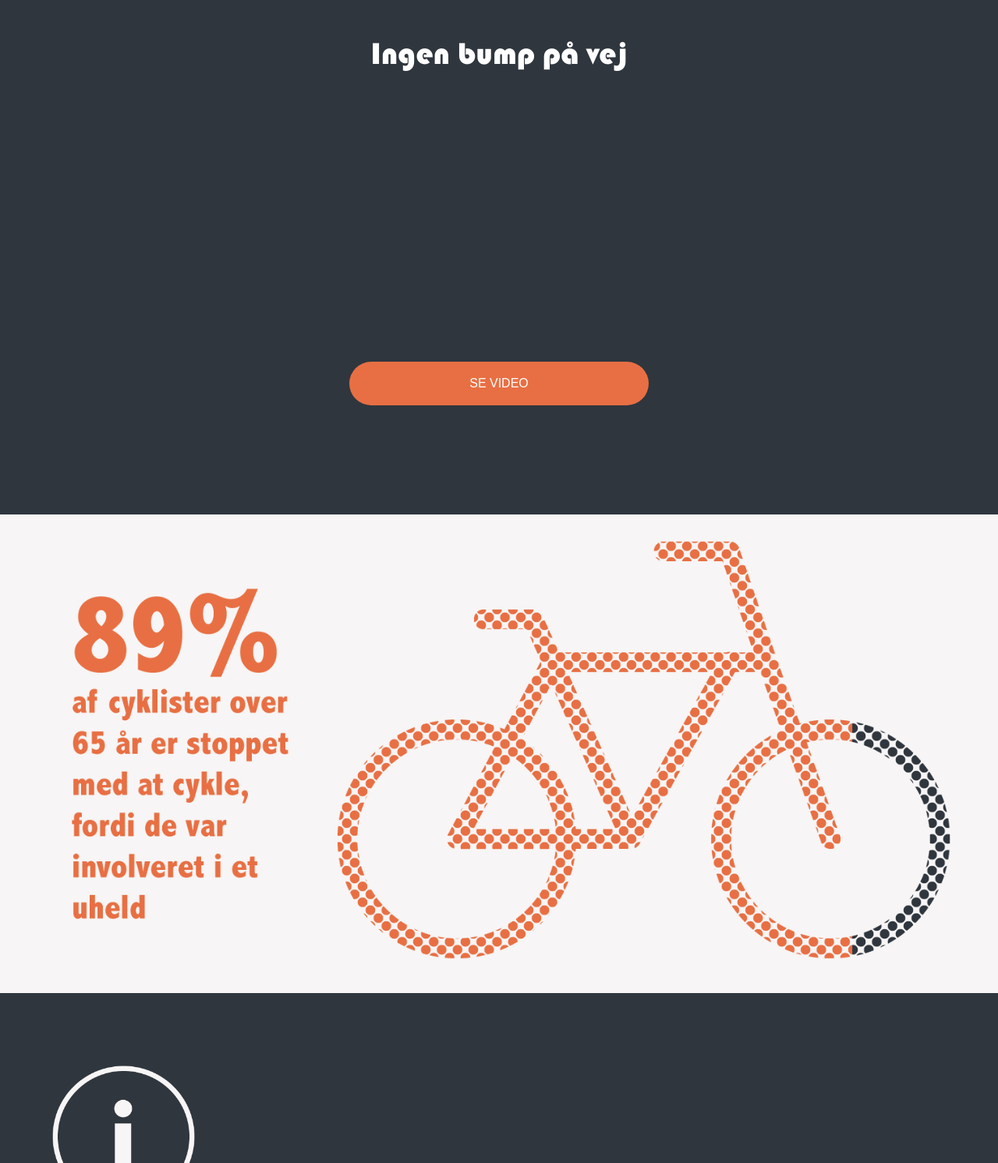
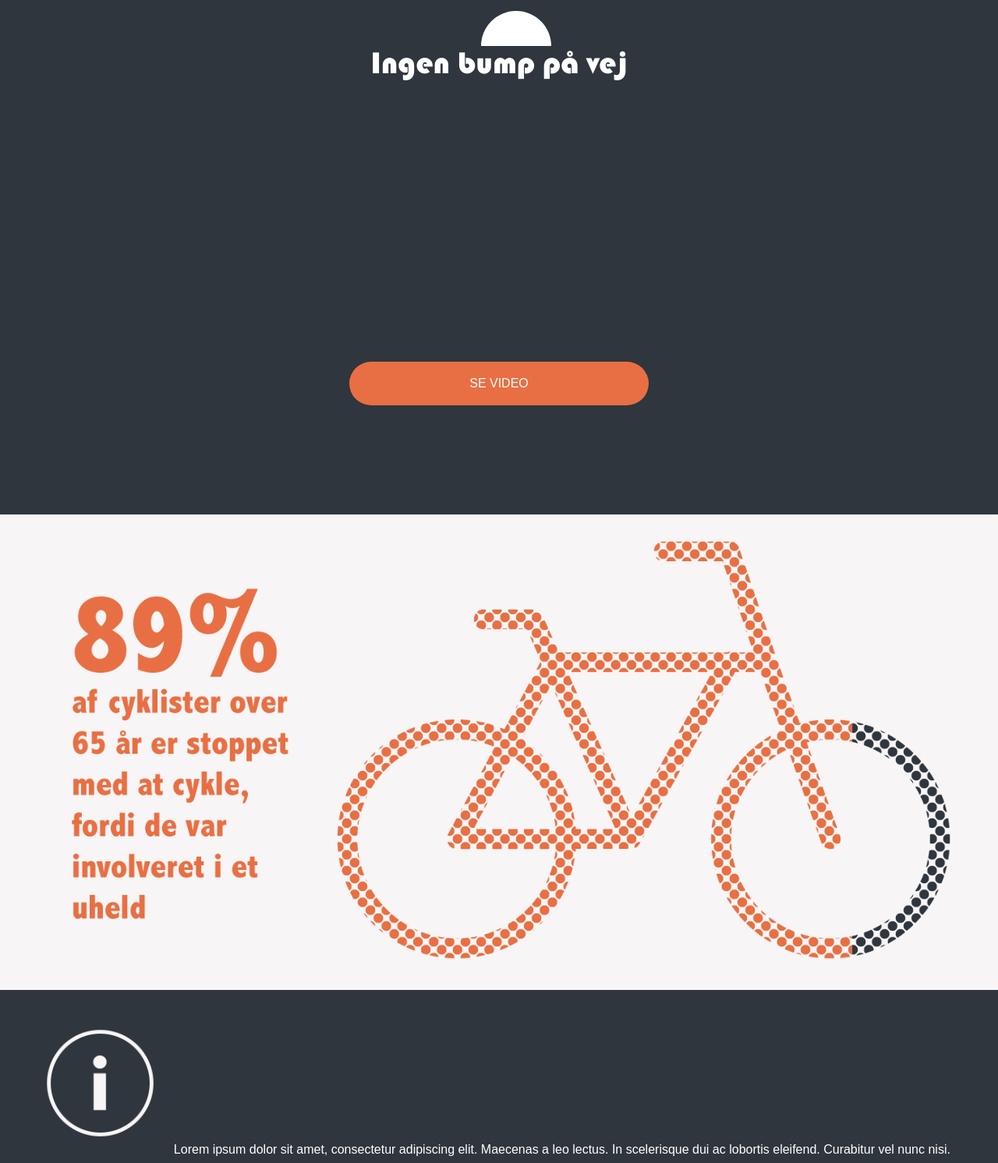
Before and after one commit to Ireneseedorff/Bump_paa_vej, a plain HTML site: page index.html in a window 1280 px wide. Shown: the part 108-1600 px from the top of the page at 78% size. Drawn offline with Linux system fonts and the light colour scheme.

Commit message:
Første halvcirkler lavet

```diff
--- a/index.html
+++ b/index.html
@@ -27,8 +27,10 @@
    </header>
 
     <div id="video_sektion">
+      <div class="kampagnelogo">
+       <div class="circle"></div>
         <h2>Ingen bump på vej</h2>
-
+    </div>
 
         <div class="button">
     <a href="video.html">SE VIDEO</a>
--- a/style.css
+++ b/style.css
@@ -59,6 +59,8 @@ a {
     color: #E86F43;
      }
 
+
+
 #menu {
     width: 100%;
     position: fixed;
@@ -78,6 +80,13 @@ header {
     top: 0;
     height: 20vw;
 }
+
+.kampagnelogo {
+
+}
+
+
+
 
 /* FOOTER */
 footer {
@@ -173,6 +182,10 @@ h5 {
         padding: 0;
         height: 80vw;
     }
+    #video_sektion h2 {
+        position: relative;
+        top: 1vw;
+    }
 
     .button {
         margin: 40vw 30vw 0vw 30vw;
@@ -208,6 +221,26 @@ h5 {
     #infotekst img {
         width: 20%
     }
+    .circle{
+    position: absolute;
+     height:45px;
+     width:90px;
+     border-radius: 90px 90px 0 0;
+     background: #FFFFFF;
+    top: 2.5vw;
+    left: 46.2vw;
+        margin: 2vw
+    }
+
+    #menu a:hover {
+        color: #FFFFFF;
+     height:40px;
+     width:90px;
+     border-radius: 90px 90px 0 0;
+     background: #707070;
+    top: 3vw;
+     }
+
 }
 
 @media only screen and (min-width:1100px) {
@@ -227,4 +260,12 @@ h5 {
         width: 200px;
     }
 
+    #infotekst img {
+        width: 15%;
+
+    }
+    #infotekst {
+       margin-top: -3vw;
+    }
+
 }
```
